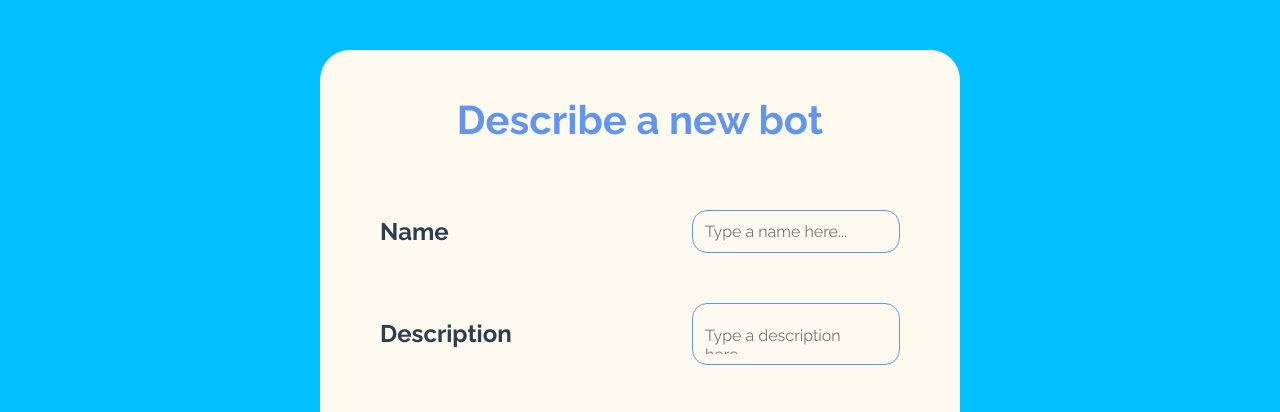
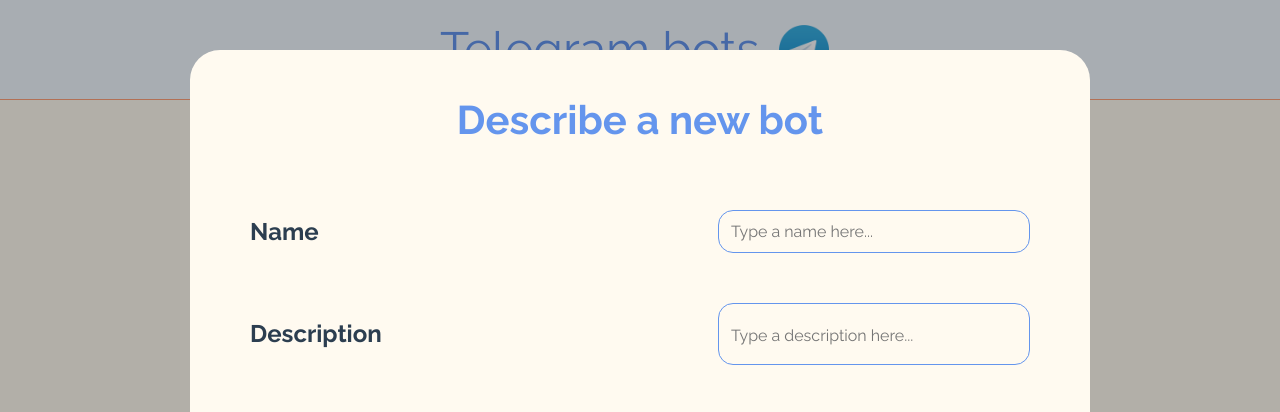
Before and after one commit to hryshko-denys/telegram_bots, a Vue app: page / in a window 1280 px wide. Both pictures are taken after a click on the button "Create new boot". Shown: the top 412 px of the page. Built offline with nearby package versions, Linux system fonts and the light colour scheme.

Commit message:
transition for modal menu

```diff
--- a/src/App.vue
+++ b/src/App.vue
@@ -24,6 +24,10 @@ body {
 }
 
 #app {
+  position: relative;
+  width: 100vw;
+  min-height: 100vh;
+  overflow-x: hidden;
   font-family: 'Raleway', 'Arial', sans-serif;
   font-size: 16px;
   -webkit-font-smoothing: antialiased;
--- a/src/components/ModalCreate/ModalCreate.vue
+++ b/src/components/ModalCreate/ModalCreate.vue
@@ -1,5 +1,13 @@
 <template>
   <div class="modal__wrapper">
+  <transition appear>
+    <div
+      class="modal__overlay"
+      v-if="showModal"
+      @click="closeModalCreate"
+      >
+    </div>
+  </transition>
     <div class="modal">
       <h2 class="modal__heading">{{title}}</h2>
       <ModalForm
@@ -33,6 +41,9 @@ export default {
     buttonTitle: {
       default: '',
     },
+    showModal: {
+      default: false,
+    },
   },
   methods: {
     closeModalCreate() {
@@ -49,34 +60,32 @@ export default {
 @import "../../styles/variables";
 
 .modal {
-  position: absolute;
+  position: fixed;
   z-index: 3;
 
-  width: 50%;
+  top: 50%;
+  left: 50%;
+  transform: translate(-50%, -50%);
+
+  width: 100%;
+  max-width: 900px;
   padding: 50px;
   background-color: #FFFAF0;
   border-radius: 30px;
-  // opacity: 0.9;
 
-// &::after {
-//   content: '';
-//   position: absolute;
-//   z-index: -1;
-//   top: 0;
-//   bottom: 0;
-//   right: 0;
-//   left: 0;
-//   display: block;
-
-//   width: 100%;
-//   height: 100%;
-
-//   background-color: #fff;
-// }
+  &__overlay {
+    position: absolute;
+    top: 0;
+    left: 0;
+    right: 0;
+    bottom: 0;
+    z-index: 1;
+    background-color: rgba(0, 0, 0, 0.3);
+  }
 
   &__wrapper {
     position: absolute;
-  z-index: 0;
+    z-index: 1;
     top: 0;
     right: 0;
     left: 0;
@@ -85,9 +94,6 @@ export default {
     display: flex;
     justify-content: center;
     align-items: center;
-
-  background-color: #00BFFF;
-  // opacity: 0.9;
   }
 
   &__heading {
@@ -98,4 +104,14 @@ export default {
     font-weight: bold;
   }
 }
+
+.v-enter-active,
+.v-leave-active {
+ transition: opacity .5s;
+}
+
+.v-enter,
+.v-leave-active {
+ opacity: 0;
+}
 </style>
--- a/src/views/Home.vue
+++ b/src/views/Home.vue
@@ -1,12 +1,14 @@
 <template>
   <div class="home">
     <Button v-on:showPopUp="showPopUpCreate" />
+    <transition>
       <ModalCreate
         v-if="isModalCreateVisible"
         v-on:closeModal="closeModalCreate"
         v-on:addBot="addNewBot"
         v-bind:title="'Describe a new bot'"
         v-bind:buttonTitle="'Add new bot'"
+        v-bind:showModal="isModalCreateVisible"
       />
       <ModalCreate
         v-if="isModalEditVisible"
@@ -15,7 +17,9 @@
         v-bind:title="'Edit bot info'"
         v-bind:botInfo="botToEdit"
         v-bind:buttonTitle="'Save changes'"
+        v-bind:showModal="isModalEditVisible"
       />
+    </transition>
     <h2
       class="home__heading"
       v-if="!botsList.length"
```
Also changed, not shown: src/components/Button.vue (indentation only). Lines whose indentation alone changed are shown as unchanged.
